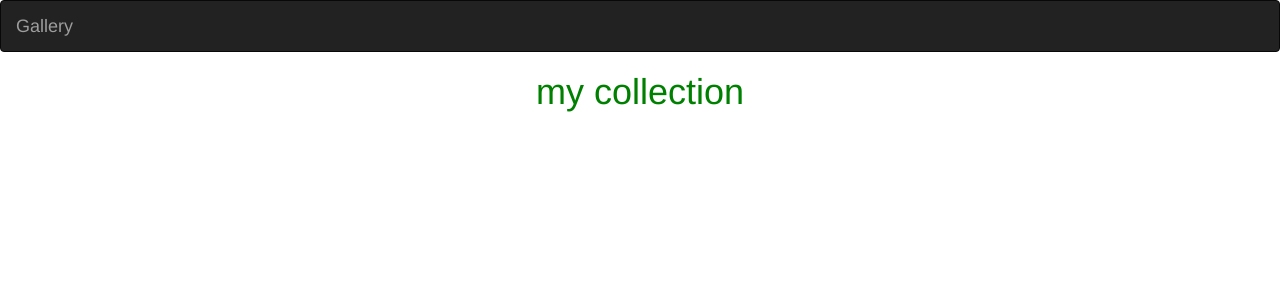
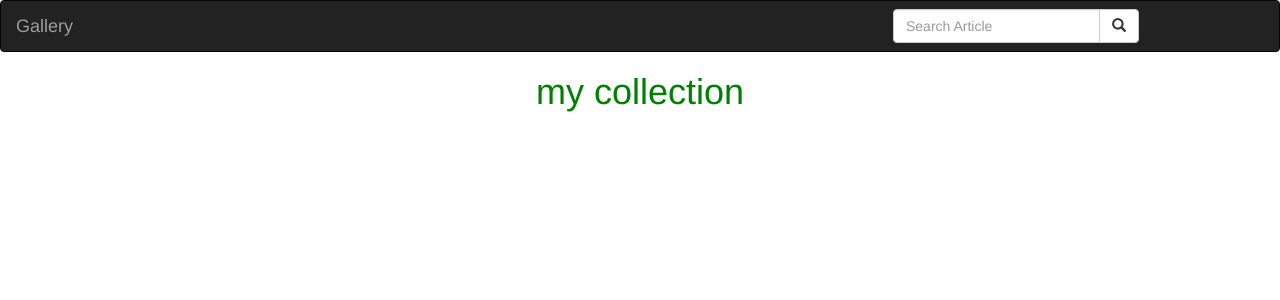
Before and after one commit to nyagajr/picsapp, a Django app: page /picapp/ in a window 1280 px wide. Shown: the top 300 px of the page. Run offline with Django 3.2, Linux system fonts and the light colour scheme; some libraries are stand-ins or nearby versions.

Commit message:
adding a search form

```diff
--- a/picapp/templates/navbar.html
+++ b/picapp/templates/navbar.html
@@ -10,6 +10,21 @@
     <div class="navbar-header">
       <a class="navbar-brand" href="{% url 'picsToday' %}">Gallery</a>
     </div>
+    <!-- Adding a search form  -->
+     <div class="col-sm-4 col-md-4 navbar-right">
+
+       <form class="navbar-form" role="search" action="{% url 'search_results' %}">
+
+         <div class="input-group">
+           <input type="text" class="form-control" placeholder="Search Article" name="article">
+           <div class="input-group-btn">
+             <button class="btn btn-default" type="submit"><i class="glyphicon glyphicon-search"></i></button>
+           </div>
+         </div>
+
+       </form>
+     </div>
+     <!-- search form end -->
   </div>
 </nav>
 </body>
```
